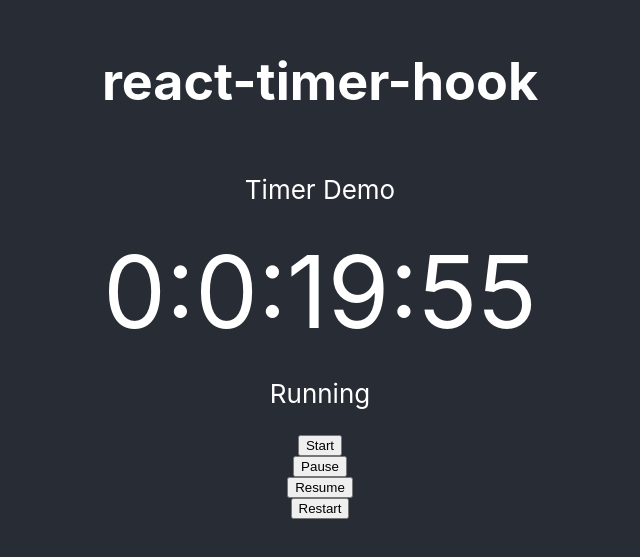
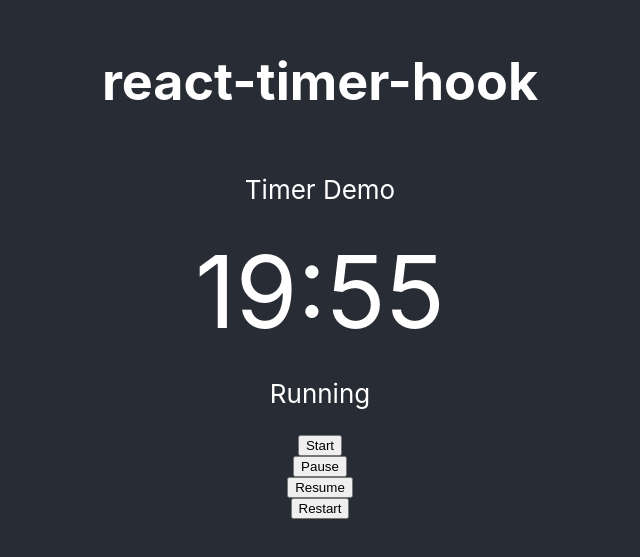
Before and after one commit to cesau78/bubble-buster, a React (Create React App) app: page / in a window 1280 px wide. Shown: the part 133-690 px from the top of the page, without its empty margins (320-960 px from the left). Built offline with nearby package versions, Linux system fonts and the light colour scheme.

Commit message:
formatting timer display value

```diff
--- a/package.json
+++ b/package.json
@@ -6,6 +6,7 @@
     "@testing-library/jest-dom": "^5.16.5",
     "@testing-library/react": "^13.4.0",
     "@testing-library/user-event": "^13.5.0",
+    "prop-types": "^15.8.1",
     "react": "^18.2.0",
     "react-dom": "^18.2.0",
     "react-scripts": "5.0.1",
--- a/src/App.js
+++ b/src/App.js
@@ -1,6 +1,8 @@
 import { useTimer } from 'react-timer-hook';
 
 import './App.css';
+
+import {TimerDisplay} from "./components/TimerDisplay";
 
 
 function App() {
@@ -23,9 +25,7 @@ function App() {
       <header className="App-header">
       <h1>react-timer-hook </h1>
       <p>Timer Demo</p>
-      <div style={{fontSize: '100px'}}>
-        <span>{days}</span>:<span>{hours}</span>:<span>{minutes}</span>:<span>{seconds}</span>
-      </div>
+      <TimerDisplay style={{fontSize: '100px'}} days={days} hours={hours} minutes={minutes} seconds={seconds} />
       <p>{isRunning ? 'Running' : 'Not running'}</p>
       <button onClick={start}>Start</button>
       <button onClick={pause}>Pause</button>
--- /dev/null
+++ b/src/components/TimerDisplay/index.js
@@ -0,0 +1,49 @@
+/**
+ *
+ * @param {*} props
+ * @returns A <div /> containing "time remaining."  Defaults to "00:00".
+ */
+export const TimerDisplay = (props = {}) => {
+
+    //top level container attributes
+    const {id, style, className} = props;
+
+    //functional attributes - default values to 0
+    const {seconds = 0,
+        minutes = 0,
+        hours = 0,
+        days = 0} = props;
+
+    //zero-pad values: always seconds and minutes - only hours and days if appropropriate
+    const zPadSeconds = zPad(seconds);
+    const zPadMinutes = zPad(minutes);
+    const zPadHours = (hours || days) && zPad(hours);
+    const zPadDays = days && zPad(days);
+
+    //add leading prefixes if appropriate
+    const baseDisplay = `${zPadMinutes}:${zPadSeconds}`;
+    const hourDisplay = zPadHours && `${zPadHours}:${baseDisplay}`;
+    const dayDisplay = zPadDays && `${zPadDays}:${hourDisplay}`;
+
+    //display the first defined string
+    const display = dayDisplay || hourDisplay || baseDisplay;
+
+    //wrap value in div element
+    const div = (<div id={id} style={style} className={className}>{display}</div>);
+
+    return div;
+
+
+};
+
+const zPad = (value, {digits = 2} = {}) => {
+    const valueAsString = value.toString();
+
+    //short-circuit if length is alread appropriate
+    if (valueAsString.length >= digits) {
+        return valueAsString;
+    }
+
+    const zPaddedValue = valueAsString.padStart(digits, '0');
+    return zPaddedValue;
+};
```
